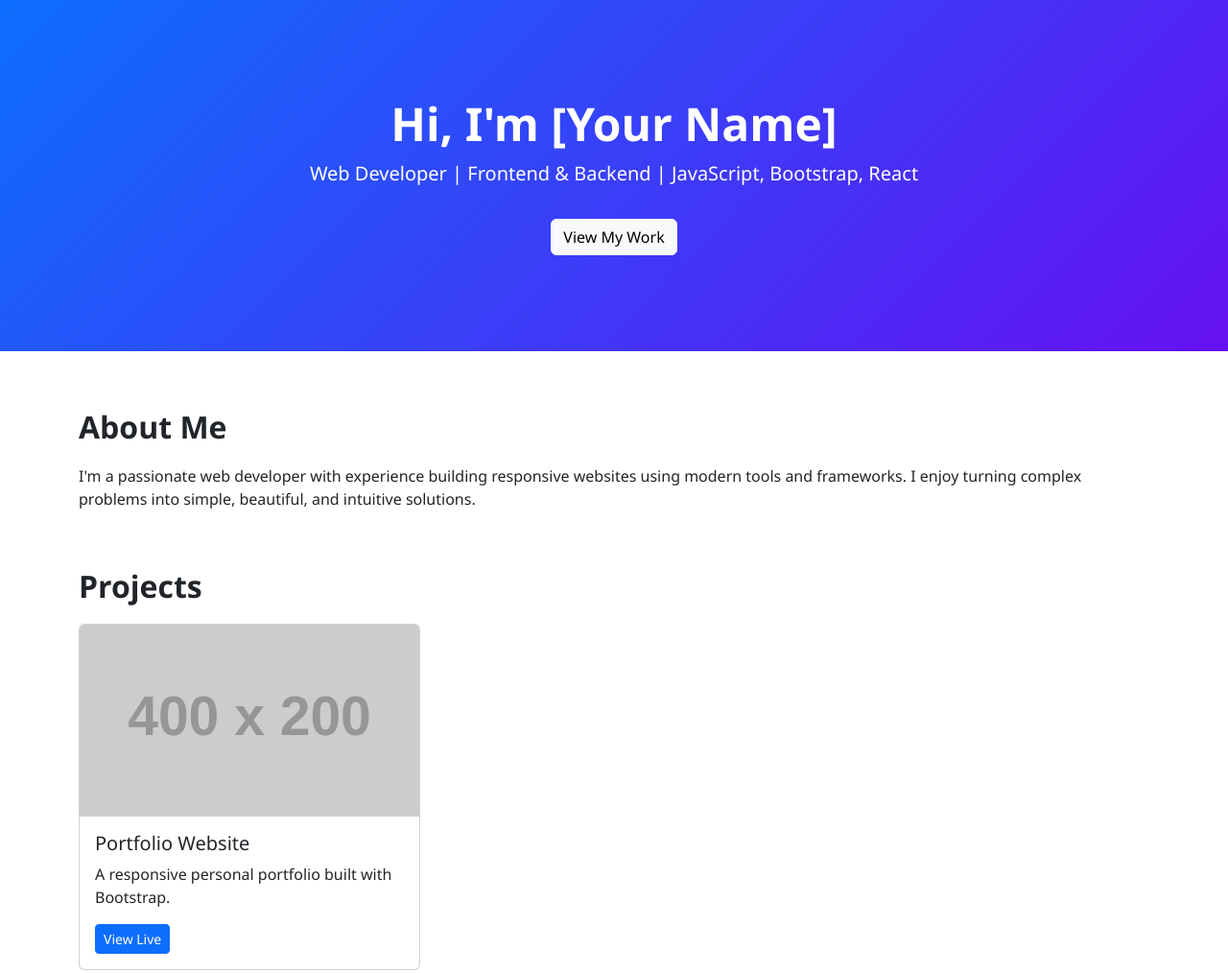
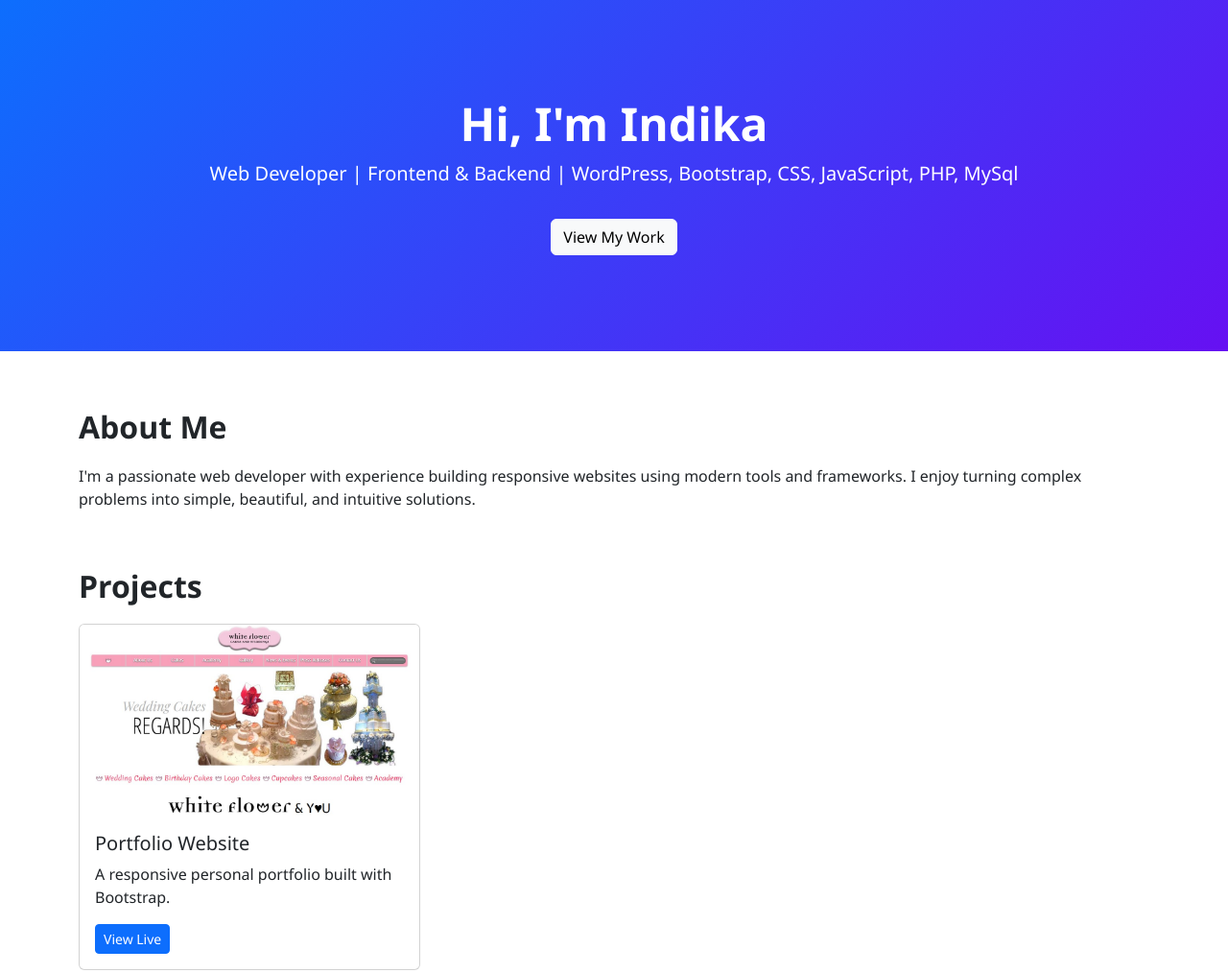
Before and after one commit to indika-web/indika-web.github.io, a plain HTML site: page index.html in a window 1280 px wide. Shown: the top 1014 px of the page at 96% size. Drawn offline with nearby package versions, Linux system fonts and the light colour scheme; placeholder pictures from the web are drawn by us.

Commit message:
first photo

```diff
--- a/index.html
+++ b/index.html
@@ -42,8 +42,8 @@
   <!-- Hero Section -->
   <section class="hero">
     <div class="container">
-      <h1>Hi, I'm [Your Name]</h1>
-      <p class="lead">Web Developer | Frontend & Backend | JavaScript, Bootstrap, React</p>
+      <h1>Hi, I'm Indika</h1>
+      <p class="lead">Web Developer | Frontend & Backend | WordPress, Bootstrap, CSS, JavaScript, PHP, MySql</p>
       <a href="#projects" class="btn btn-light mt-3">View My Work</a>
     </div>
   </section>
@@ -52,8 +52,7 @@
   <section id="about" class="container">
     <h2 class="section-title">About Me</h2>
     <p>
-      I'm a passionate web developer with experience building responsive websites using modern tools and frameworks.
-      I enjoy turning complex problems into simple, beautiful, and intuitive solutions.
+      I'm a passionate web developer with experience building responsive websites using modern tools and frameworks. I enjoy turning complex problems into simple, beautiful, and intuitive solutions.
     </p>
   </section>
 
@@ -63,7 +62,7 @@
     <div class="row g-4">
       <div class="col-md-4">
         <div class="card project-card">
-          <img src="https://via.placeholder.com/400x200" class="card-img-top" alt="Project 1" />
+          <img src="images/whiteflower.jpg" width="400px" class="card-img-top" alt="Project 1" />
           <div class="card-body">
             <h5 class="card-title">Portfolio Website</h5>
             <p class="card-text">A responsive personal portfolio built with Bootstrap.</p>
```
Also changed, not shown: images/whiteflower.jpg (added).
